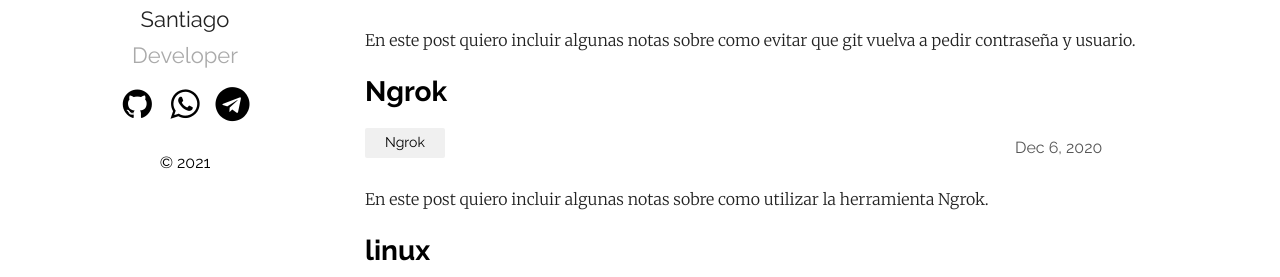
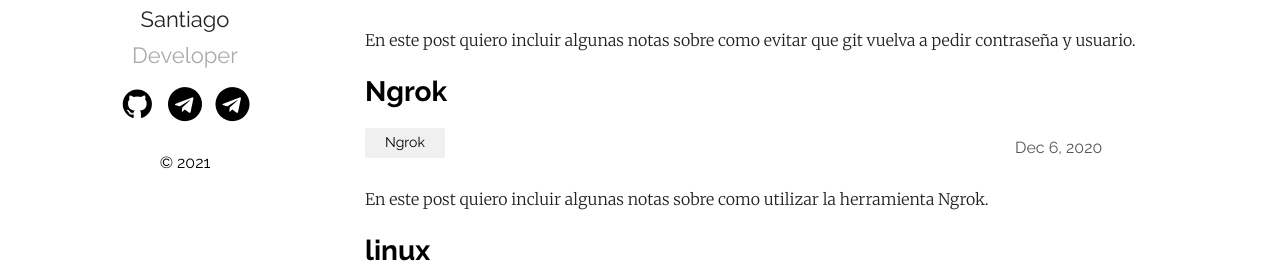
Before and after one commit to santiago500/santiago500.github.io, a Jekyll site: the page built from index.md, in a window 1280 px wide. Shown: the part 370-647 px from the top of the page. Built offline with Jekyll 4.4.1, drawn with Linux system fonts in a browser that asks for light colours.

Commit message:
update default.html

```diff
--- a/_layouts/default.html
+++ b/_layouts/default.html
@@ -14,11 +14,10 @@
 				<a href="https://github.com/{{ site.plainwhite.social_links.github }}"><li><i class="icon-github-circled"></i></li></a>
                 {%- endif -%}
                 {%- if site.plainwhite.social_links.whatsapp -%}
-				<a href="https://wa.me/{{ site.plainwhite.social_links.whatsapp }}"><li><i class="icon-whatsapp"></i></li></a>
+				<a href="https://wa.me/{{ site.plainwhite.social_links.whatsapp }}"><li><i class="icon-telegram"></i></li></a>
                 {%- endif -%}
            {%- if site.plainwhite.social_links.telegram -%}
 				<a href="https://t.me/{{ site.plainwhite.social_links.telegram }}"><li><i class="icon-telegram"></i></li></a>
-
                 {%- endif -%}
 			</ul>
 			<p>&copy; 2021</p>
```
